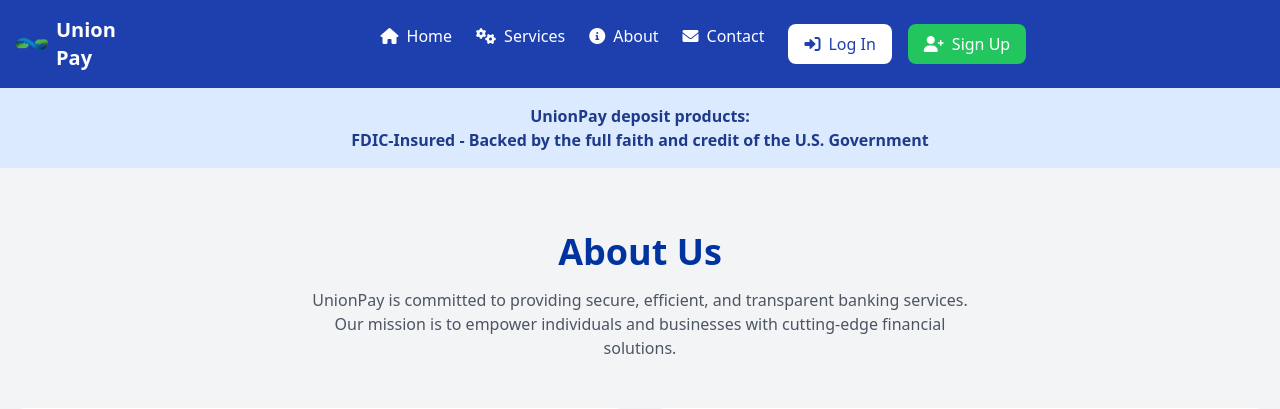
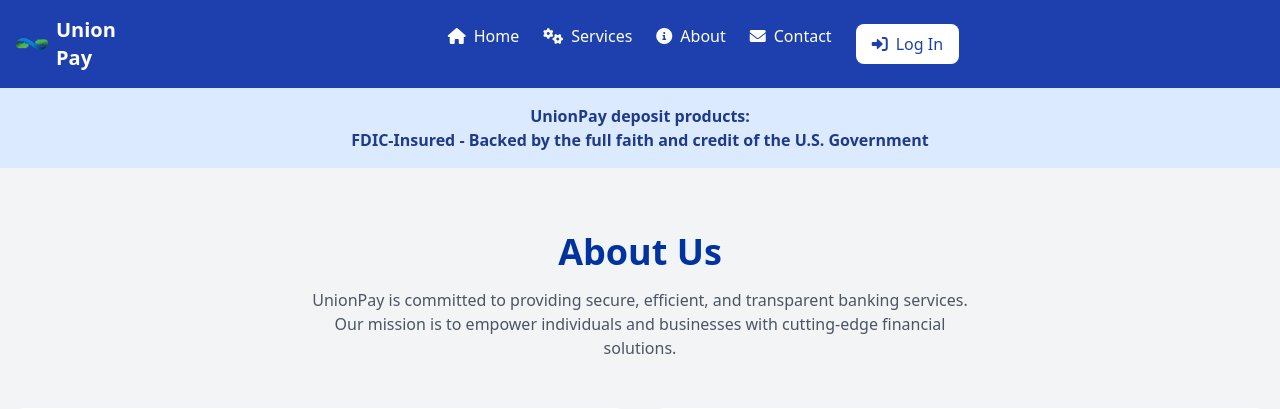
Before and after one commit to GodsplanElot/BOAclone, a Django app: page /about/ in a window 1280 px wide. Shown: the top 409 px of the page. Run offline with Django 5.2, Linux system fonts and the light colour scheme; some libraries are stand-ins or nearby versions.

Commit message:
Hide regiter button

```diff
--- a/boa/bankPages/templates/bankPages/base.html
+++ b/boa/bankPages/templates/bankPages/base.html
@@ -87,9 +87,9 @@
                         <a href="{% url 'login' %}" class="px-4 py-2 bg-white text-blue-800 rounded-lg flex items-center space-x-2 hover:bg-gray-200">
                             <i class="fas fa-sign-in-alt"></i> <span>Log In</span>
                         </a>
-                        <a href="{% url 'register' %}" class="px-4 py-2 bg-green-500 text-white rounded-lg mt-2 md:mt-0 flex items-center space-x-2 hover:bg-green-600">
+                        <!-- <a href="{% url 'register' %}" class="px-4 py-2 bg-green-500 text-white rounded-lg mt-2 md:mt-0 flex items-center space-x-2 hover:bg-green-600">
                             <i class="fas fa-user-plus"></i> <span>Sign Up</span>
-                        </a>
+                        </a> -->
                     </div>
                     {% endif %}
             </div>
```
Also changed, not shown: boa/db.sqlite3.
